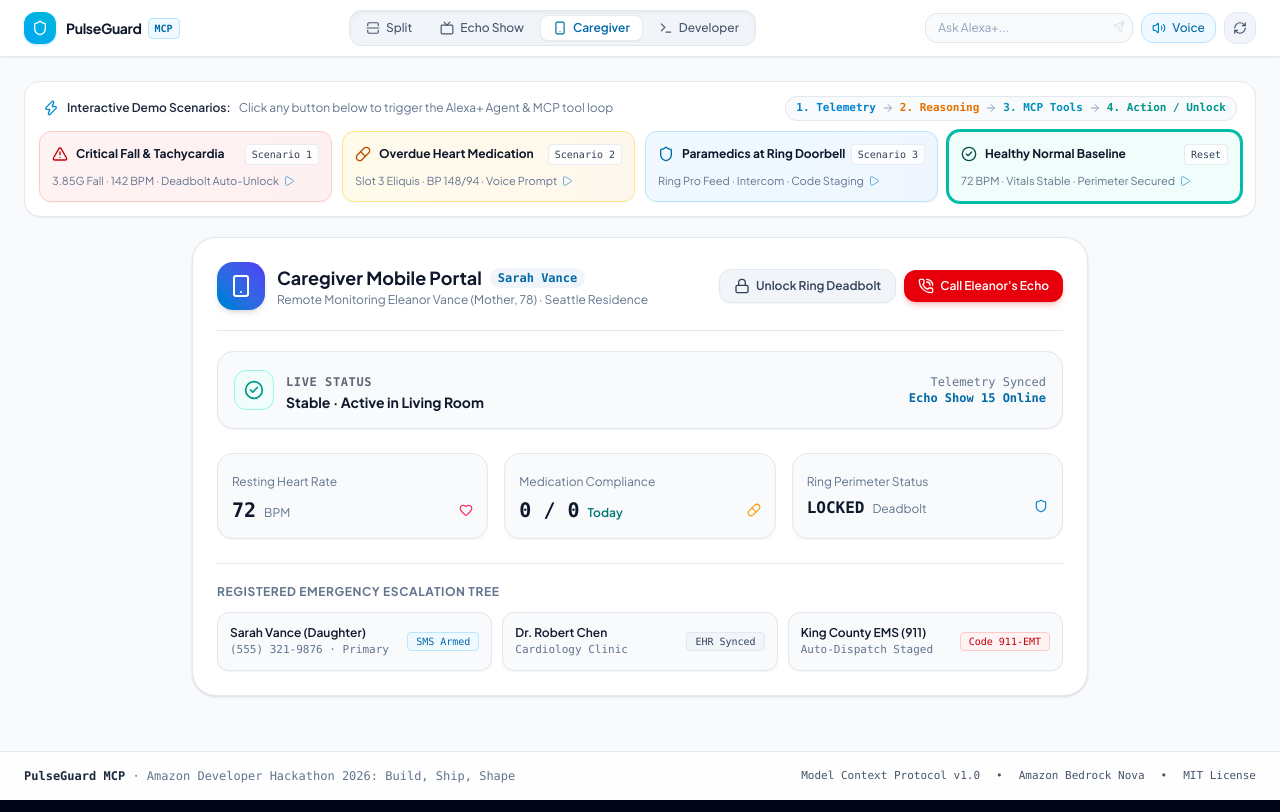
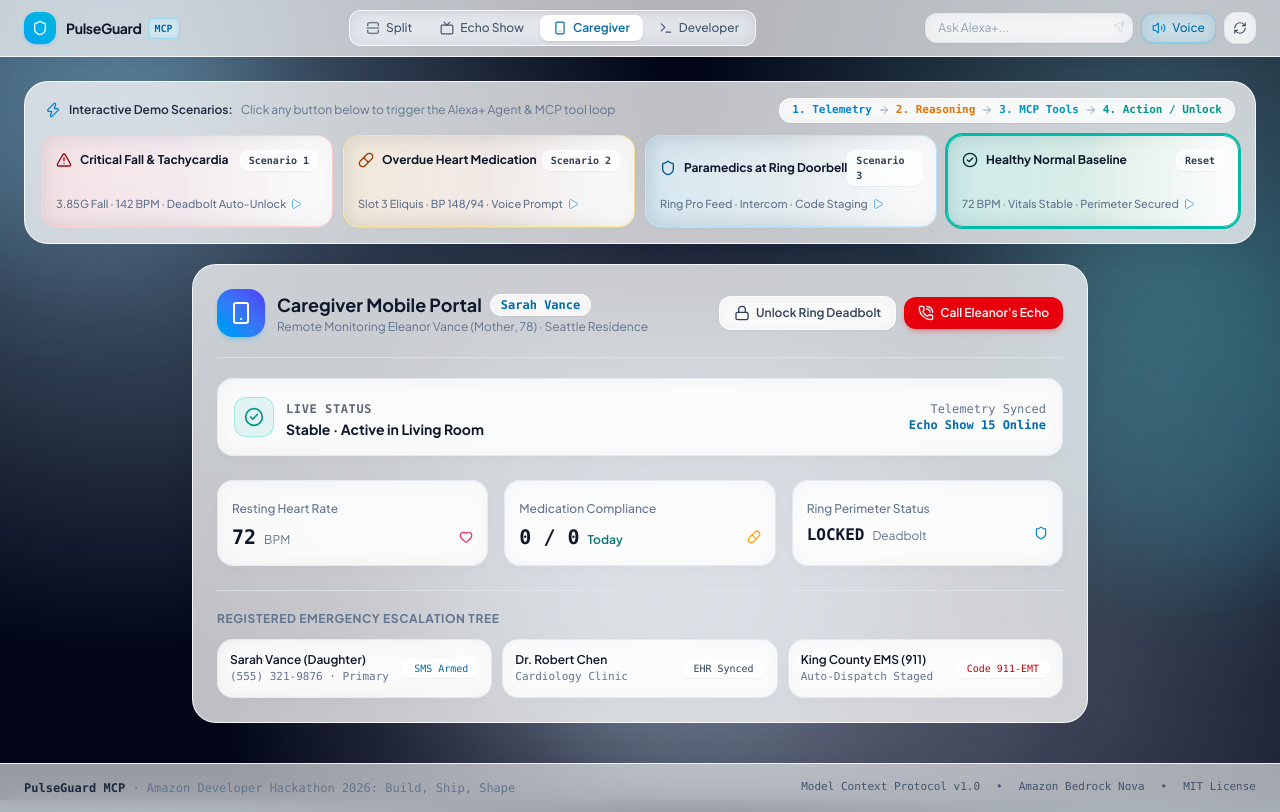
Before and after one commit to Shreyas25869/pulseguard-mcp, a React (Vite) app: page / in a window 1280 px wide. Both pictures are taken after a click on the button "Caregiver". Built offline with nearby package versions, Linux system fonts and the light colour scheme; no server answers.

Commit message:
feat(theme): add elegant light glassmorphism with ambient depth and refined surfaces

```diff
--- a/src/App.tsx
+++ b/src/App.tsx
@@ -390,7 +390,14 @@ export default function App() {
   };
 
   return (
-    <div className="min-h-screen bg-slate-50 text-slate-900 flex flex-col font-['Plus_Jakarta_Sans',sans-serif]">
+    <div className="min-h-screen relative flex flex-col font-['Plus_Jakarta_Sans',sans-serif] text-slate-900 selection:bg-sky-500/20 selection:text-sky-900">
+      {/* Subtle ambient glass background glows */}
+      <div className="fixed inset-0 -z-10 overflow-hidden pointer-events-none">
+        <div className="absolute -top-32 -left-32 w-96 h-96 rounded-full bg-sky-300/20 blur-3xl"></div>
+        <div className="absolute top-1/4 -right-32 w-96 h-96 rounded-full bg-cyan-300/20 blur-3xl"></div>
+        <div className="absolute bottom-10 left-1/3 w-[30rem] h-[30rem] rounded-full bg-blue-200/25 blur-3xl"></div>
+      </div>
+
       {/* Top Navigation Bar with View Switcher */}
       <Header
         viewMode={viewMode}
@@ -495,7 +502,7 @@ export default function App() {
       </main>
 
       {/* Professional Footer */}
-      <footer className="border-t border-slate-200 bg-white/80 py-4 px-6 text-center text-xs text-slate-500 font-mono flex flex-col sm:flex-row items-center justify-between gap-2 max-w-7xl mx-auto w-full">
+      <footer className="border-t border-white/80 bg-white/60 backdrop-blur-md py-4 px-6 text-center text-xs text-slate-500 font-mono flex flex-col sm:flex-row items-center justify-between gap-2 max-w-7xl mx-auto w-full mt-4">
         <div>
           <span className="text-slate-800 font-semibold">PulseGuard MCP</span> · Amazon Developer Hackathon 2026: Build, Ship, Shape
         </div>
--- a/src/components/CaregiverPortal.tsx
+++ b/src/components/CaregiverPortal.tsx
@@ -27,15 +27,15 @@ export const CaregiverPortal: React.FC<CaregiverPortalProps> = ({
   return (
     <div className="max-w-4xl mx-auto space-y-6">
       {/* Mobile-style Caregiver App Frame Banner */}
-      <div className="bg-white border border-slate-200 rounded-3xl p-6 shadow-sm">
-        <div className="flex flex-col sm:flex-row sm:items-center justify-between gap-4 border-b border-slate-200 pb-5 mb-5">
+      <div className="glass-panel rounded-3xl p-6 shadow-sm">
+        <div className="flex flex-col sm:flex-row sm:items-center justify-between gap-4 border-b border-slate-200/70 pb-5 mb-5">
           <div className="flex items-center gap-3">
-            <div className="w-12 h-12 rounded-2xl bg-gradient-to-tr from-sky-600 to-indigo-600 flex items-center justify-center text-white shadow-md">
+            <div className="w-12 h-12 rounded-2xl bg-gradient-to-tr from-sky-500 to-indigo-600 flex items-center justify-center text-white shadow-md shadow-sky-500/20">
               <Smartphone className="w-6 h-6" />
             </div>
             <div>
               <h2 className="text-lg font-bold text-slate-900 flex items-center gap-2">
-                Caregiver Mobile Portal <span className="text-xs px-2 py-0.5 rounded-full bg-slate-100 text-sky-700 font-mono font-semibold">Sarah Vance</span>
+                Caregiver Mobile Portal <span className="glass-pill text-xs px-2.5 py-0.5 rounded-full text-sky-700 font-mono font-semibold shadow-2xs">Sarah Vance</span>
               </h2>
               <p className="text-xs text-slate-500">
                 Remote Monitoring Eleanor Vance (Mother, 78) · Seattle Residence
@@ -49,7 +49,7 @@ export const CaregiverPortal: React.FC<CaregiverPortalProps> = ({
               className={`px-3.5 py-2 rounded-xl text-xs font-semibold flex items-center gap-1.5 transition-all shadow-xs cursor-pointer ${
                 ring.doorLockState === 'unlocked'
                   ? 'bg-amber-600 hover:bg-amber-700 text-white'
-                  : 'bg-slate-100 hover:bg-slate-200 text-slate-700 border border-slate-200'
+                  : 'glass-pill hover:bg-white text-slate-700'
               }`}
             >
               {ring.doorLockState === 'unlocked' ? <Unlock className="w-4 h-4" /> : <Lock className="w-4 h-4" />}
@@ -69,13 +69,13 @@ export const CaregiverPortal: React.FC<CaregiverPortalProps> = ({
         {/* Current Safety Status Card */}
         <div className={`p-4 rounded-2xl border transition-all mb-6 shadow-xs ${
           isEmergency
-            ? 'bg-red-50 border-red-300 text-red-900'
-            : 'bg-slate-50 border-slate-200 text-slate-800'
+            ? 'bg-red-500/10 border-red-300 text-red-950 backdrop-blur-md'
+            : 'glass-card border-slate-200/80 text-slate-800'
         }`}>
           <div className="flex items-center justify-between">
             <div className="flex items-center gap-3">
               <div className={`w-10 h-10 rounded-xl flex items-center justify-center ${
-                isEmergency ? 'bg-red-100 border border-red-300 text-red-600' : 'bg-teal-50 border border-teal-200 text-teal-700'
+                isEmergency ? 'bg-red-100 border border-red-300 text-red-600' : 'bg-teal-500/10 border border-teal-400/30 text-teal-700'
               }`}>
                 {isEmergency ? <AlertTriangle className="w-5 h-5 text-red-600 animate-pulse" /> : <CheckCircle2 className="w-5 h-5 text-teal-600" />}
               </div>
@@ -95,8 +95,8 @@ export const CaregiverPortal: React.FC<CaregiverPortalProps> = ({
 
         {/* Quick Stats Grid */}
         <div className="grid grid-cols-1 sm:grid-cols-3 gap-4 mb-6">
-          <div className="p-3.5 rounded-2xl bg-slate-50 border border-slate-200 shadow-xs">
-            <span className="text-xs text-slate-500">Resting Heart Rate</span>
+          <div className="p-3.5 rounded-2xl glass-card border-slate-200/80 shadow-xs">
+            <span className="text-xs text-slate-500 font-medium">Resting Heart Rate</span>
             <div className="flex items-baseline gap-2 mt-1">
               <span className="text-xl font-bold font-mono text-slate-900">{vitals.heartRate}</span>
               <span className="text-xs text-slate-500">BPM</span>
@@ -104,8 +104,8 @@ export const CaregiverPortal: React.FC<CaregiverPortalProps> = ({
             </div>
           </div>
 
-          <div className="p-3.5 rounded-2xl bg-slate-50 border border-slate-200 shadow-xs">
-            <span className="text-xs text-slate-500">Medication Compliance</span>
+          <div className="p-3.5 rounded-2xl glass-card border-slate-200/80 shadow-xs">
+            <span className="text-xs text-slate-500 font-medium">Medication Compliance</span>
             <div className="flex items-baseline gap-2 mt-1">
               <span className="text-xl font-bold font-mono text-slate-900">
                 {medications.filter(m => m.status === 'taken').length} / {medications.length}
@@ -115,8 +115,8 @@ export const CaregiverPortal: React.FC<CaregiverPortalProps> = ({
             </div>
           </div>
 
-          <div className="p-3.5 rounded-2xl bg-slate-50 border border-slate-200 shadow-xs">
-            <span className="text-xs text-slate-500">Ring Perimeter Status</span>
+          <div className="p-3.5 rounded-2xl glass-card border-slate-200/80 shadow-xs">
+            <span className="text-xs text-slate-500 font-medium">Ring Perimeter Status</span>
             <div className="flex items-baseline gap-2 mt-1">
               <span className="text-base font-bold font-mono text-slate-900 uppercase">{ring.doorLockState}</span>
               <span className="text-xs text-slate-500">Deadbolt</span>
@@ -126,33 +126,33 @@ export const CaregiverPortal: React.FC<CaregiverPortalProps> = ({
         </div>
 
         {/* Caregiver Emergency Direct Contacts */}
-        <div className="border-t border-slate-200 pt-5">
+        <div className="border-t border-slate-200/70 pt-5">
           <h3 className="text-xs font-bold uppercase tracking-wider text-slate-500 mb-3">
             Registered Emergency Escalation Tree
           </h3>
           <div className="grid grid-cols-1 sm:grid-cols-3 gap-2.5 text-xs">
-            <div className="p-3 rounded-xl bg-slate-50 border border-slate-200 flex items-center justify-between shadow-xs">
+            <div className="p-3 rounded-2xl glass-card border-slate-200/80 flex items-center justify-between shadow-xs">
               <div>
                 <span className="font-semibold text-slate-900 block">Sarah Vance (Daughter)</span>
                 <span className="text-[11px] text-slate-500 font-mono">(555) 321-9876 · Primary</span>
               </div>
-              <span className="text-[10px] px-2 py-0.5 rounded bg-sky-50 border border-sky-200 text-sky-700 font-mono font-medium">SMS Armed</span>
+              <span className="glass-pill text-[10px] px-2.5 py-0.5 rounded-lg text-sky-700 font-mono font-medium shadow-2xs">SMS Armed</span>
             </div>
 
-            <div className="p-3 rounded-xl bg-slate-50 border border-slate-200 flex items-center justify-between shadow-xs">
+            <div className="p-3 rounded-2xl glass-card border-slate-200/80 flex items-center justify-between shadow-xs">
               <div>
                 <span className="font-semibold text-slate-900 block">Dr. Robert Chen</span>
                 <span className="text-[11px] text-slate-500 font-mono">Cardiology Clinic</span>
               </div>
-              <span className="text-[10px] px-2 py-0.5 rounded bg-slate-100 border border-slate-200 text-slate-700 font-mono">EHR Synced</span>
+              <span className="glass-pill text-[10px] px-2.5 py-0.5 rounded-lg text-slate-700 font-mono shadow-2xs">EHR Synced</span>
             </div>
 
-            <div className="p-3 rounded-xl bg-slate-50 border border-slate-200 flex items-center justify-between shadow-xs">
+            <div className="p-3 rounded-2xl glass-card border-slate-200/80 flex items-center justify-between shadow-xs">
               <div>
                 <span className="font-semibold text-slate-900 block">King County EMS (911)</span>
                 <span className="text-[11px] text-slate-500 font-mono">Auto-Dispatch Staged</span>
               </div>
-              <span className="text-[10px] px-2 py-0.5 rounded bg-red-50 border border-red-200 text-red-700 font-mono font-medium">Code 911-EMT</span>
+              <span className="glass-pill text-[10px] px-2.5 py-0.5 rounded-lg text-red-700 font-mono font-medium shadow-2xs">Code 911-EMT</span>
             </div>
           </div>
         </div>
--- a/src/components/DemoToolbar.tsx
+++ b/src/components/DemoToolbar.tsx
@@ -19,8 +19,8 @@ export const DemoToolbar: React.FC<DemoToolbarProps> = ({
       badge: 'Scenario 1',
       shortDesc: '3.85G Fall · 142 BPM · Deadbolt Auto-Unlock',
       icon: AlertTriangle,
-      color: 'from-red-50 to-rose-50 border-red-200 text-red-700 hover:border-red-400',
-      activeRing: 'ring-2 ring-red-500 shadow-md shadow-red-500/10 bg-red-50 border-red-500 text-red-900'
+      color: 'from-red-500/10 via-rose-500/5 to-white/70 border-red-200/80 text-red-800 hover:border-red-400 hover:shadow-md hover:shadow-red-500/10',
+      activeRing: 'ring-2 ring-red-500 shadow-md shadow-red-500/20 bg-gradient-to-r from-red-500/15 via-rose-500/10 to-white/90 border-red-500 text-red-950'
     },
     {
       id: 'missed_meds' as const,
@@ -28,8 +28,8 @@ export const DemoToolbar: React.FC<DemoToolbarProps> = ({
       badge: 'Scenario 2',
       shortDesc: 'Slot 3 Eliquis · BP 148/94 · Voice Prompt',
       icon: Pill,
-      color: 'from-amber-50 to-orange-50 border-amber-200 text-amber-700 hover:border-amber-400',
-      activeRing: 'ring-2 ring-amber-500 shadow-md shadow-amber-500/10 bg-amber-50 border-amber-500 text-amber-900'
+      color: 'from-amber-500/10 via-orange-500/5 to-white/70 border-amber-200/80 text-amber-800 hover:border-amber-400 hover:shadow-md hover:shadow-amber-500/10',
+      activeRing: 'ring-2 ring-amber-500 shadow-md shadow-amber-500/20 bg-gradient-to-r from-amber-500/15 via-orange-500/10 to-white/90 border-amber-500 text-amber-950'
     },
     {
       id: 'first_responder_arrival' as const,
@@ -37,8 +37,8 @@ export const DemoToolbar: React.FC<DemoToolbarProps> = ({
       badge: 'Scenario 3',
       shortDesc: 'Ring Pro Feed · Intercom · Code Staging',
       icon: Shield,
-      color: 'from-sky-50 to-blue-50 border-sky-200 text-sky-700 hover:border-sky-400',
-      activeRing: 'ring-2 ring-sky-500 shadow-md shadow-sky-500/10 bg-sky-50 border-sky-500 text-sky-900'
+      color: 'from-sky-500/10 via-cyan-500/5 to-white/70 border-sky-200/80 text-sky-800 hover:border-sky-400 hover:shadow-md hover:shadow-sky-500/10',
+      activeRing: 'ring-2 ring-sky-500 shadow-md shadow-sky-500/20 bg-gradient-to-r from-sky-500/15 via-cyan-500/10 to-white/90 border-sky-500 text-sky-950'
     },
     {
       id: 'reset_normal' as const,
@@ -46,13 +46,13 @@ export const DemoToolbar: React.FC<DemoToolbarProps> = ({
       badge: 'Reset',
       shortDesc: '72 BPM · Vitals Stable · Perimeter Secured',
       icon: CheckCircle2,
-      color: 'from-teal-50 to-emerald-50 border-teal-200 text-teal-700 hover:border-teal-400',
-      activeRing: 'ring-2 ring-teal-500 shadow-md shadow-teal-500/10 bg-teal-50 border-teal-500 text-teal-900'
+      color: 'from-teal-500/10 via-emerald-500/5 to-white/70 border-teal-200/80 text-teal-800 hover:border-teal-400 hover:shadow-md hover:shadow-teal-500/10',
+      activeRing: 'ring-2 ring-teal-500 shadow-md shadow-teal-500/20 bg-gradient-to-r from-teal-500/15 via-emerald-500/10 to-white/90 border-teal-500 text-teal-950'
     }
   ];
 
   return (
-    <div className="bg-white border border-slate-200 rounded-2xl p-3.5 shadow-xs space-y-2.5">
+    <div className="glass-panel rounded-3xl p-4 shadow-sm space-y-3">
       {/* Top Banner: Explanation Stepper */}
       <div className="flex flex-col md:flex-row md:items-center justify-between gap-2 px-1 text-xs">
         <div className="flex items-center gap-2 text-slate-800 font-semibold">
@@ -64,7 +64,7 @@ export const DemoToolbar: React.FC<DemoToolbarProps> = ({
         </div>
 
         {/* 4-Step Architecture Flow */}
-        <div className="flex items-center gap-1.5 text-[11px] font-mono text-slate-600 bg-slate-50 px-2.5 py-1 rounded-xl border border-slate-200">
+        <div className="flex items-center gap-1.5 text-[11px] font-mono text-slate-600 glass-pill px-3 py-1 rounded-xl shadow-2xs">
           <span className="text-sky-600 font-semibold">1. Telemetry</span>
           <ArrowRight className="w-3 h-3 text-slate-400" />
           <span className="text-amber-600 font-semibold">2. Reasoning</span>
@@ -86,21 +86,21 @@ export const DemoToolbar: React.FC<DemoToolbarProps> = ({
               key={s.id}
               onClick={() => onTrigger(s.id)}
               disabled={isProcessing}
-              className={`text-left p-3 rounded-xl border transition-all relative overflow-hidden group flex flex-col justify-between ${
+              className={`text-left p-3.5 rounded-2xl border transition-all relative overflow-hidden group flex flex-col justify-between backdrop-blur-md ${
                 isActive ? s.activeRing : `bg-gradient-to-r ${s.color}`
-              } disabled:opacity-50 disabled:cursor-not-allowed shadow-xs`}
+              } disabled:opacity-50 disabled:cursor-not-allowed shadow-xs cursor-pointer`}
             >
-              <div className="flex items-center justify-between w-full mb-1">
+              <div className="flex items-center justify-between w-full mb-1.5">
                 <div className="flex items-center gap-2">
                   <Icon className="w-4 h-4 flex-shrink-0" />
                   <span className="text-xs font-bold truncate text-slate-900">{s.name}</span>
                 </div>
-                <span className="text-[10px] font-mono px-1.5 py-0.5 rounded bg-white/80 border border-slate-200/80 text-slate-700 font-medium">
+                <span className="text-[10px] font-mono px-2 py-0.5 rounded-lg glass-pill text-slate-700 font-semibold shadow-2xs">
                   {s.badge}
                 </span>
               </div>
 
-              <div className="flex items-center justify-between mt-1 text-[11px] text-slate-500">
+              <div className="flex items-center justify-between mt-1 text-[11px] text-slate-500 font-medium">
                 <span className="truncate">{s.shortDesc}</span>
                 <Play className="w-3 h-3 text-sky-600 opacity-60 group-hover:opacity-100 group-hover:translate-x-0.5 transition-all flex-shrink-0 ml-1" />
               </div>
--- a/src/components/Header.tsx
+++ b/src/components/Header.tsx
@@ -46,7 +46,7 @@ export const Header: React.FC<HeaderProps> = ({
   ];
 
   return (
-    <header className="border-b border-slate-200 bg-white/90 backdrop-blur-md sticky top-0 z-50 shadow-xs">
+    <header className="border-b border-white/80 bg-white/70 backdrop-blur-xl sticky top-0 z-50 shadow-[0_4px_20px_-4px_rgba(15,23,42,0.03)]">
       <div className="max-w-7xl mx-auto px-4 sm:px-6 py-2.5 flex items-center justify-between gap-4">
 
         {/* Brand: Clean Icon + Logo + MCP Badge */}
@@ -55,7 +55,7 @@ export const Header: React.FC<HeaderProps> = ({
             <div className={`w-8 h-8 rounded-xl flex items-center justify-center font-bold text-white shadow-sm transition-all ${
               status === 'escalated'
                 ? 'bg-red-600 shadow-red-500/30 animate-pulse'
-                : 'bg-gradient-to-tr from-sky-500 to-cyan-500 shadow-sky-500/20'
+                : 'bg-gradient-to-tr from-sky-500 to-cyan-500 shadow-sky-500/25'
             }`}>
               <Shield className="w-4 h-4 text-white" />
             </div>
@@ -69,14 +69,14 @@ export const Header: React.FC<HeaderProps> = ({
 
           <div className="flex items-center gap-1.5">
             <span className="text-sm font-bold tracking-tight text-slate-900">PulseGuard</span>
-            <span className="text-[10px] font-mono font-semibold px-1.5 py-0.5 rounded bg-sky-50 text-sky-700 border border-sky-200">
+            <span className="text-[10px] font-mono font-semibold px-1.5 py-0.5 rounded bg-sky-500/10 text-sky-700 border border-sky-400/20 backdrop-blur-xs">
               MCP
             </span>
           </div>
         </div>
 
         {/* View Switcher: Minimal, Modern Segmented Pill */}
-        <nav className="flex items-center bg-slate-100 border border-slate-200 rounded-xl p-1 gap-1 shadow-inner">
+        <nav className="flex items-center bg-slate-200/50 backdrop-blur-md border border-white/80 rounded-xl p-1 gap-1 shadow-inner">
           {navTabs.map((tab) => {
             const Icon = tab.icon;
             const isActive = viewMode === tab.id;
@@ -86,7 +86,7 @@ export const Header: React.FC<HeaderProps> = ({
                 onClick={() => setViewMode(tab.id)}
                 className={`px-3 py-1 rounded-lg text-xs font-medium transition-all flex items-center gap-1.5 cursor-pointer ${
                   isActive
-                    ? 'bg-white text-sky-700 font-semibold shadow-xs border border-slate-200/80'
+                    ? 'bg-white text-sky-700 font-semibold shadow-sm border border-white/90'
                     : 'text-slate-600 hover:text-slate-900 hover:bg-white/60'
                 }`}
               >
@@ -107,7 +107,7 @@ export const Header: React.FC<HeaderProps> = ({
               onChange={(e) => setPromptText(e.target.value)}
               placeholder="Ask Alexa+..."
               disabled={isProcessing}
-              className="w-full bg-slate-50 border border-slate-200 rounded-xl pl-3 pr-8 py-1.5 text-xs text-slate-800 placeholder-slate-400 focus:outline-none focus:border-sky-500 focus:bg-white transition-colors disabled:opacity-50"
+              className="w-full bg-white/60 backdrop-blur-md border border-slate-200/80 rounded-xl pl-3 pr-8 py-1.5 text-xs text-slate-800 placeholder-slate-400 focus:outline-none focus:border-sky-400 focus:bg-white/90 focus:ring-2 focus:ring-sky-400/15 transition-all disabled:opacity-50 shadow-xs"
             />
             <button
               type="submit"
@@ -125,10 +125,10 @@ export const Header: React.FC<HeaderProps> = ({
               setVoiceEnabled(!voiceEnabled);
               if (!voiceEnabled) playAlexaChime('success');
             }}
-            className={`px-2.5 py-1.5 rounded-xl text-xs font-medium border flex items-center gap-1.5 transition-colors cursor-pointer ${
+            className={`px-2.5 py-1.5 rounded-xl text-xs font-medium border flex items-center gap-1.5 transition-all cursor-pointer shadow-xs ${
               voiceEnabled
-                ? 'bg-sky-50 border-sky-200 text-sky-700'
-                : 'bg-slate-100 border-slate-200 text-slate-600 hover:text-slate-900'
+                ? 'bg-sky-500/10 border-sky-400/30 text-sky-700 backdrop-blur-md'
+                : 'bg-white/60 border-slate-200/80 text-slate-600 hover:text-slate-900 backdrop-blur-md'
             }`}
             title={voiceEnabled ? 'Mute synthesized Alexa voice' : 'Enable synthesized Alexa voice'}
           >
@@ -140,7 +140,7 @@ export const Header: React.FC<HeaderProps> = ({
           <button
             onClick={onReset}
             disabled={isProcessing}
-            className="p-2 rounded-xl border border-slate-200 bg-slate-100 hover:bg-slate-200/70 text-slate-600 hover:text-slate-900 transition-colors cursor-pointer disabled:opacity-40"
+            className="p-2 rounded-xl border border-slate-200/80 bg-white/60 hover:bg-white/90 text-slate-600 hover:text-slate-900 backdrop-blur-md transition-all cursor-pointer disabled:opacity-40 shadow-xs"
             title="Reset telemetry & perimeter to baseline"
           >
             <RefreshCw className="w-3.5 h-3.5" />
--- a/src/components/McpSchemaViewer.tsx
+++ b/src/components/McpSchemaViewer.tsx
@@ -39,7 +39,7 @@ export const McpSchemaViewer: React.FC = () => {
   };
 
   return (
-    <div className="rounded-3xl border border-slate-200 bg-white shadow-sm p-5">
+    <div className="glass-panel rounded-3xl p-5 shadow-sm">
       <div className="flex items-center justify-between mb-3">
         <div>
           <h3 className="text-xs font-bold uppercase tracking-wider text-slate-800 flex items-center gap-1.5">
@@ -51,7 +51,7 @@ export const McpSchemaViewer: React.FC = () => {
         </div>
         <button
           onClick={handleCopyEndpoint}
-          className="px-2.5 py-1 rounded-xl bg-slate-100 hover:bg-slate-200 text-[11px] text-slate-700 border border-slate-200 flex items-center gap-1 font-mono transition-all cursor-pointer shadow-xs"
+          className="glass-pill px-2.5 py-1 rounded-xl hover:bg-white text-[11px] text-slate-700 flex items-center gap-1 font-mono transition-all cursor-pointer shadow-2xs"
         >
           {copied ? <Check className="w-3 h-3 text-teal-600" /> : <Copy className="w-3 h-3 text-slate-500" />}
           <span>{copied ? 'Copied' : 'Copy SSE URL'}</span>
@@ -60,7 +60,7 @@ export const McpSchemaViewer: React.FC = () => {
 
       <div className="space-y-2">
         {schemas.map((s) => (
-          <div key={s.name} className="p-2.5 rounded-xl bg-slate-50 border border-slate-200 text-xs shadow-xs">
+          <div key={s.name} className="glass-card p-3 rounded-2xl border-slate-200/80 text-xs shadow-xs hover:border-sky-300 transition-all">
             <div className="flex items-center justify-between font-mono mb-1">
               <span className="text-sky-700 font-bold">{s.name}</span>
               <span className="text-[10px] text-slate-500">{s.args}</span>
--- a/src/index.css
+++ b/src/index.css
@@ -3,9 +3,39 @@
 @layer base {
   body {
     background-color: #f8fafc;
+    background-image:
+      radial-gradient(circle at 10% 15%, rgba(186, 230, 253, 0.45) 0%, transparent 40%),
+      radial-gradient(circle at 90% 20%, rgba(165, 243, 252, 0.35) 0%, transparent 35%),
+      radial-gradient(circle at 50% 75%, rgba(224, 242, 254, 0.4) 0%, transparent 50%),
+      radial-gradient(circle at 80% 85%, rgba(219, 234, 254, 0.3) 0%, transparent 40%);
+    background-attachment: fixed;
     color: #0f172a;
     overflow-x: hidden;
   }
+}
+
+/* Glassmorphism utility classes */
+.glass-panel {
+  background: rgba(255, 255, 255, 0.75);
+  backdrop-filter: blur(18px);
+  -webkit-backdrop-filter: blur(18px);
+  border: 1px solid rgba(255, 255, 255, 0.85);
+  box-shadow: 0 10px 30px -5px rgba(15, 23, 42, 0.04), 0 2px 6px -1px rgba(15, 23, 42, 0.02);
+}
+
+.glass-card {
+  background: rgba(255, 255, 255, 0.7);
+  backdrop-filter: blur(12px);
+  -webkit-backdrop-filter: blur(12px);
+  border: 1px solid rgba(226, 232, 240, 0.8);
+  box-shadow: 0 4px 14px -2px rgba(15, 23, 42, 0.03);
+}
+
+.glass-pill {
+  background: rgba(255, 255, 255, 0.65);
+  backdrop-filter: blur(8px);
+  -webkit-backdrop-filter: blur(8px);
+  border: 1px solid rgba(255, 255, 255, 0.8);
 }
 
 /* Custom scrollbars (Cool light theme) */
@@ -29,9 +59,9 @@
 }
 
 .glow-blue {
-  box-shadow: 0 0 25px -5px rgba(2, 132, 199, 0.25);
+  box-shadow: 0 0 25px -4px rgba(2, 132, 199, 0.28);
 }
 
 .glow-red {
-  box-shadow: 0 0 25px -5px rgba(239, 68, 68, 0.35);
+  box-shadow: 0 0 25px -4px rgba(239, 68, 68, 0.35);
 }
```
Also changed, not shown: src/components/AgentInspector.tsx (+17 -17 lines), src/components/CareLedger.tsx (+7 -7 lines), src/components/DeveloperHub.tsx (+8 -8 lines), src/components/EchoShowDisplay.tsx (+25 -25 lines).
